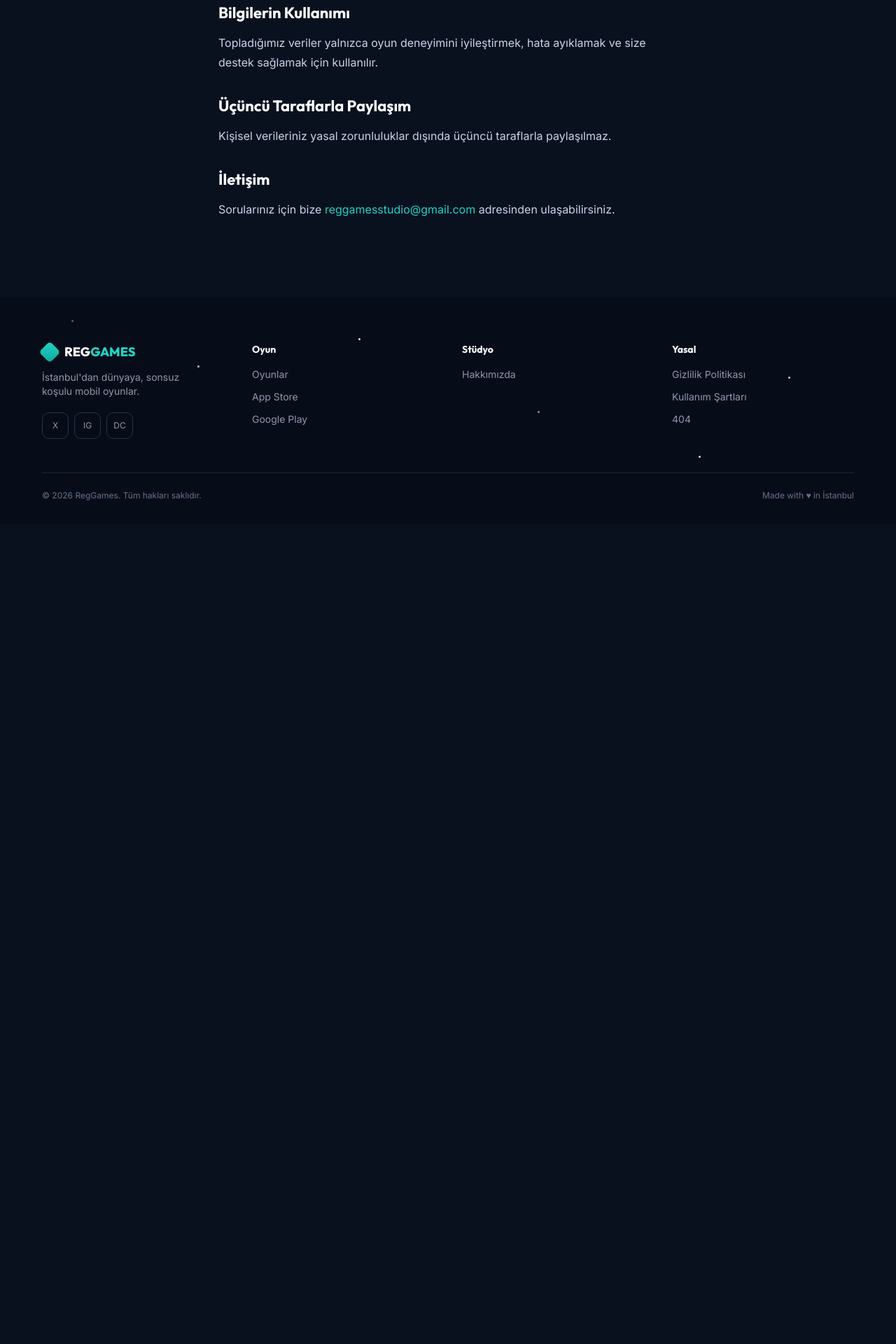
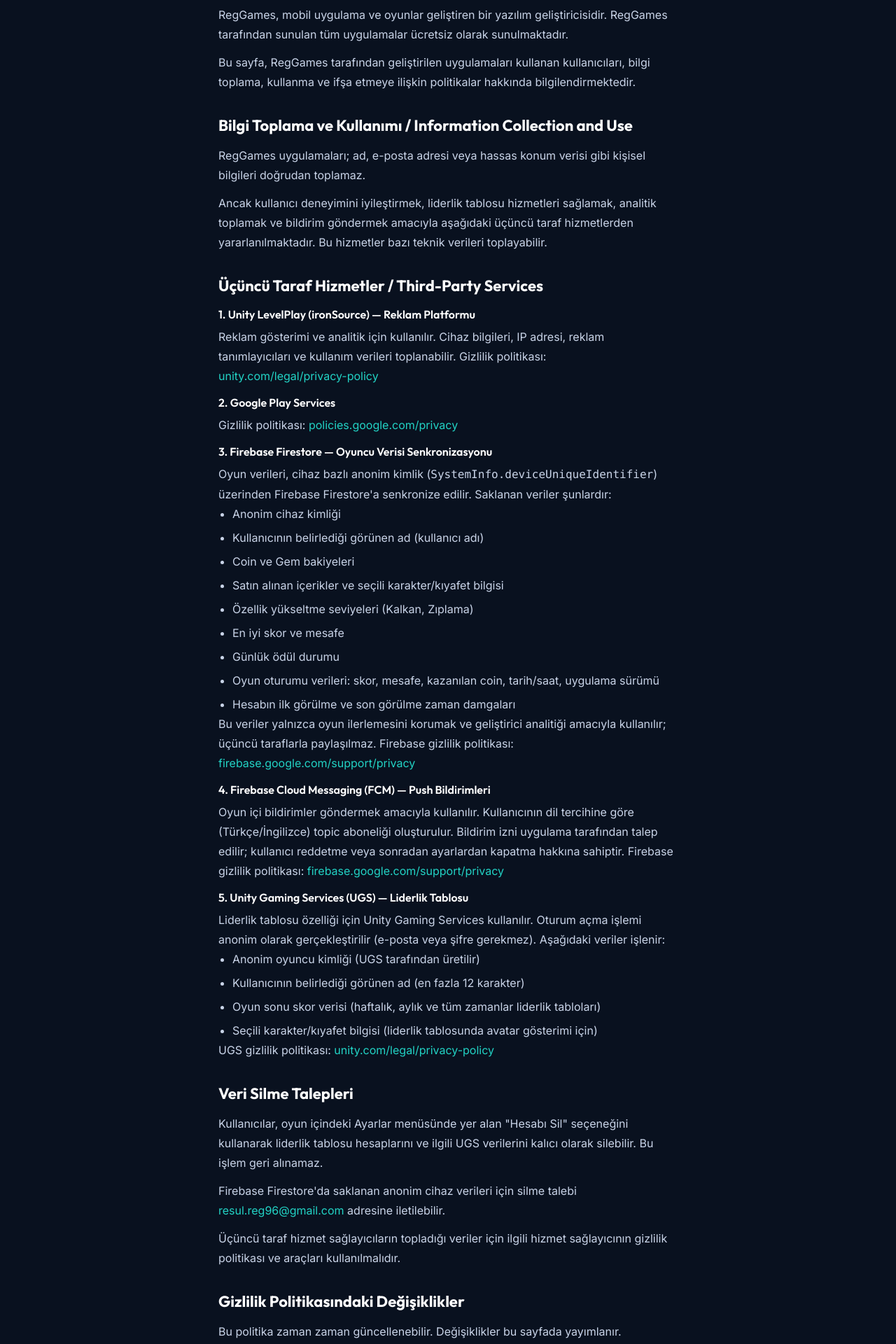
Before and after one commit to resulekremgumus/reggames-web, a Next.js app: page /gizlilik in a window 1280 px wide. Shown: the part 460-2380 px from the top of the page at 70% size. Before the commit the page ends 1208 px from the top, so only its background shows below. Built offline with nearby package versions, Linux system fonts and the light colour scheme.

Commit message:
Gizlilik Politikasini detayli ucuncu taraf hizmetler icerigiyle guncelle

```diff
--- a/src/app/gizlilik/page.tsx
+++ b/src/app/gizlilik/page.tsx
@@ -7,25 +7,121 @@
 
 export default function PrivacyPage() {
   return (
-    <LegalPage title="Gizlilik Politikası" updated="2 Temmuz 2026">
-      <LegalSection title="Topladığımız Bilgiler">
+    <LegalPage title="Gizlilik Politikası / Privacy Policy" updated="Temmuz 5, 2026">
+      <LegalSection title="Giriş">
         <p>
-          Yetish&apos;i kullanırken cihaz bilgileri, oyun içi ilerleme verileri ve isteğe bağlı olarak paylaştığınız iletişim bilgilerini (ad, e-posta) topluyoruz.
+          RegGames, mobil uygulama ve oyunlar geliştiren bir yazılım geliştiricisidir. RegGames tarafından sunulan tüm uygulamalar ücretsiz olarak sunulmaktadır.
+        </p>
+        <p>
+          Bu sayfa, RegGames tarafından geliştirilen uygulamaları kullanan kullanıcıları, bilgi toplama, kullanma ve ifşa etmeye ilişkin politikalar hakkında bilgilendirmektedir.
         </p>
       </LegalSection>
-      <LegalSection title="Bilgilerin Kullanımı">
-        <p>Topladığımız veriler yalnızca oyun deneyimini iyileştirmek, hata ayıklamak ve size destek sağlamak için kullanılır.</p>
+
+      <LegalSection title="Bilgi Toplama ve Kullanımı / Information Collection and Use">
+        <p>RegGames uygulamaları; ad, e-posta adresi veya hassas konum verisi gibi kişisel bilgileri doğrudan toplamaz.</p>
+        <p>
+          Ancak kullanıcı deneyimini iyileştirmek, liderlik tablosu hizmetleri sağlamak, analitik toplamak ve bildirim göndermek amacıyla aşağıdaki üçüncü taraf hizmetlerden yararlanılmaktadır. Bu hizmetler bazı teknik verileri toplayabilir.
+        </p>
       </LegalSection>
-      <LegalSection title="Üçüncü Taraflarla Paylaşım">
-        <p>Kişisel verileriniz yasal zorunluluklar dışında üçüncü taraflarla paylaşılmaz.</p>
+
+      <LegalSection title="Üçüncü Taraf Hizmetler / Third-Party Services">
+        <div>
+          <h3 className="font-heading font-semibold text-white text-base mb-1.5">1. Unity LevelPlay (ironSource) — Reklam Platformu</h3>
+          <p>
+            Reklam gösterimi ve analitik için kullanılır. Cihaz bilgileri, IP adresi, reklam tanımlayıcıları ve kullanım verileri toplanabilir. Gizlilik politikası:{" "}
+            <a href="https://unity.com/legal/privacy-policy" target="_blank" rel="noopener noreferrer" className="text-primary">
+              unity.com/legal/privacy-policy
+            </a>
+          </p>
+        </div>
+
+        <div>
+          <h3 className="font-heading font-semibold text-white text-base mb-1.5">2. Google Play Services</h3>
+          <p>
+            Gizlilik politikası:{" "}
+            <a href="https://policies.google.com/privacy" target="_blank" rel="noopener noreferrer" className="text-primary">
+              policies.google.com/privacy
+            </a>
+          </p>
+        </div>
+
+        <div>
+          <h3 className="font-heading font-semibold text-white text-base mb-1.5">3. Firebase Firestore — Oyuncu Verisi Senkronizasyonu</h3>
+          <p>
+            Oyun verileri, cihaz bazlı anonim kimlik (<code>SystemInfo.deviceUniqueIdentifier</code>) üzerinden Firebase Firestore&apos;a senkronize edilir. Saklanan veriler şunlardır:
+          </p>
+          <ul className="list-disc pl-5 flex flex-col gap-1.5">
+            <li>Anonim cihaz kimliği</li>
+            <li>Kullanıcının belirlediği görünen ad (kullanıcı adı)</li>
+            <li>Coin ve Gem bakiyeleri</li>
+            <li>Satın alınan içerikler ve seçili karakter/kıyafet bilgisi</li>
+            <li>Özellik yükseltme seviyeleri (Kalkan, Zıplama)</li>
+            <li>En iyi skor ve mesafe</li>
+            <li>Günlük ödül durumu</li>
+            <li>Oyun oturumu verileri: skor, mesafe, kazanılan coin, tarih/saat, uygulama sürümü</li>
+            <li>Hesabın ilk görülme ve son görülme zaman damgaları</li>
+          </ul>
+          <p>
+            Bu veriler yalnızca oyun ilerlemesini korumak ve geliştirici analitiği amacıyla kullanılır; üçüncü taraflarla paylaşılmaz. Firebase gizlilik politikası:{" "}
+            <a href="https://firebase.google.com/support/privacy" target="_blank" rel="noopener noreferrer" className="text-primary">
+              firebase.google.com/support/privacy
+            </a>
+          </p>
+        </div>
+
+        <div>
+          <h3 className="font-heading font-semibold text-white text-base mb-1.5">4. Firebase Cloud Messaging (FCM) — Push Bildirimleri</h3>
+          <p>
+            Oyun içi bildirimler göndermek amacıyla kullanılır. Kullanıcının dil tercihine göre (Türkçe/İngilizce) topic aboneliği oluşturulur. Bildirim izni uygulama tarafından talep edilir; kullanıcı reddetme veya sonradan ayarlardan kapatma hakkına sahiptir. Firebase gizlilik politikası:{" "}
+            <a href="https://firebase.google.com/support/privacy" target="_blank" rel="noopener noreferrer" className="text-primary">
+              firebase.google.com/support/privacy
+            </a>
+          </p>
+        </div>
+
+        <div>
+          <h3 className="font-heading font-semibold text-white text-base mb-1.5">5. Unity Gaming Services (UGS) — Liderlik Tablosu</h3>
+          <p>
+            Liderlik tablosu özelliği için Unity Gaming Services kullanılır. Oturum açma işlemi anonim olarak gerçekleştirilir (e-posta veya şifre gerekmez). Aşağıdaki veriler işlenir:
+          </p>
+          <ul className="list-disc pl-5 flex flex-col gap-1.5">
+            <li>Anonim oyuncu kimliği (UGS tarafından üretilir)</li>
+            <li>Kullanıcının belirlediği görünen ad (en fazla 12 karakter)</li>
+            <li>Oyun sonu skor verisi (haftalık, aylık ve tüm zamanlar liderlik tabloları)</li>
+            <li>Seçili karakter/kıyafet bilgisi (liderlik tablosunda avatar gösterimi için)</li>
+          </ul>
+          <p>
+            UGS gizlilik politikası:{" "}
+            <a href="https://unity.com/legal/privacy-policy" target="_blank" rel="noopener noreferrer" className="text-primary">
+              unity.com/legal/privacy-policy
+            </a>
+          </p>
+        </div>
       </LegalSection>
+
+      <LegalSection title="Veri Silme Talepleri">
+        <p>
+          Kullanıcılar, oyun içindeki Ayarlar menüsünde yer alan &quot;Hesabı Sil&quot; seçeneğini kullanarak liderlik tablosu hesaplarını ve ilgili UGS verilerini kalıcı olarak silebilir. Bu işlem geri alınamaz.
+        </p>
+        <p>
+          Firebase Firestore&apos;da saklanan anonim cihaz verileri için silme talebi{" "}
+          <a href="mailto:resul.reg96@gmail.com" className="text-primary">
+            resul.reg96@gmail.com
+          </a>{" "}
+          adresine iletilebilir.
+        </p>
+        <p>Üçüncü taraf hizmet sağlayıcıların topladığı veriler için ilgili hizmet sağlayıcının gizlilik politikası ve araçları kullanılmalıdır.</p>
+      </LegalSection>
+
+      <LegalSection title="Gizlilik Politikasındaki Değişiklikler">
+        <p>Bu politika zaman zaman güncellenebilir. Değişiklikler bu sayfada yayımlanır.</p>
+      </LegalSection>
+
       <LegalSection title="İletişim">
         <p>
-          Sorularınız için bize{" "}
           <a href="mailto:reggamesstudio@gmail.com" className="text-primary">
             reggamesstudio@gmail.com
-          </a>{" "}
-          adresinden ulaşabilirsiniz.
+          </a>
         </p>
       </LegalSection>
     </LegalPage>
```
